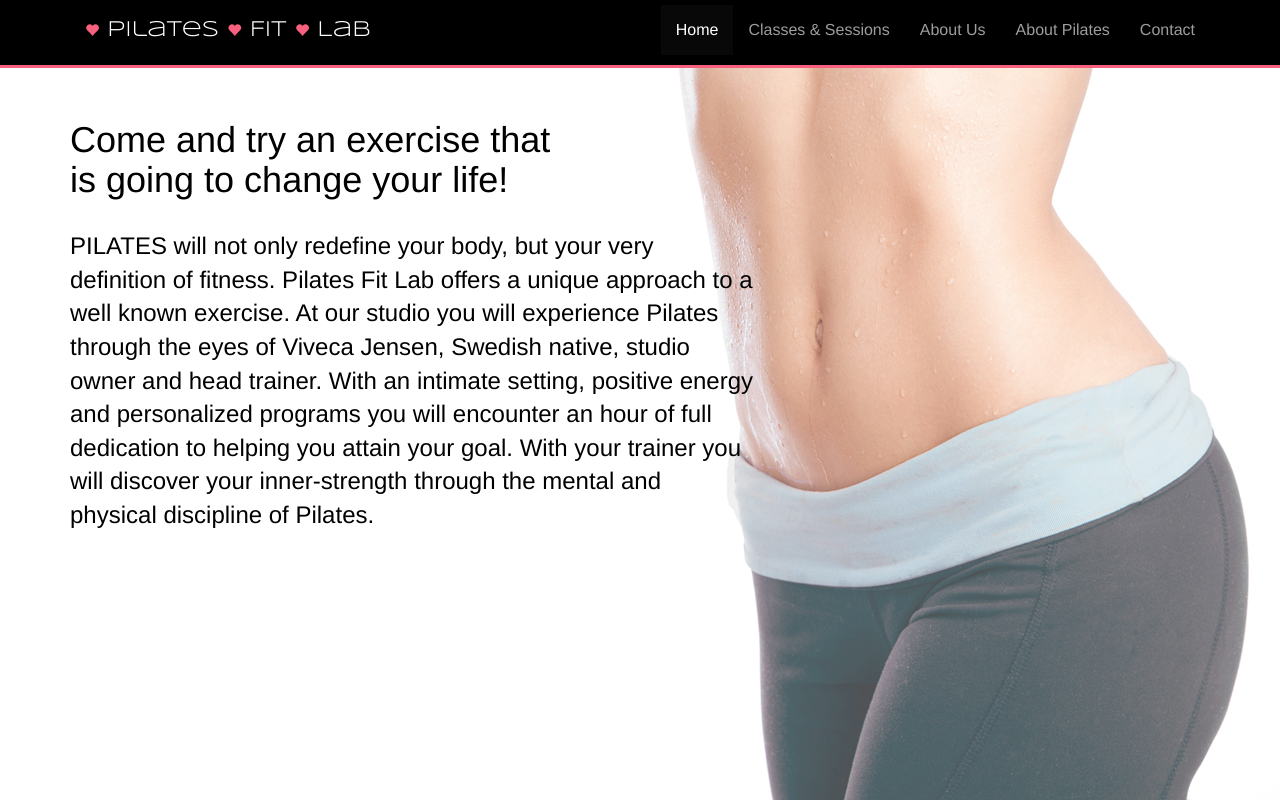
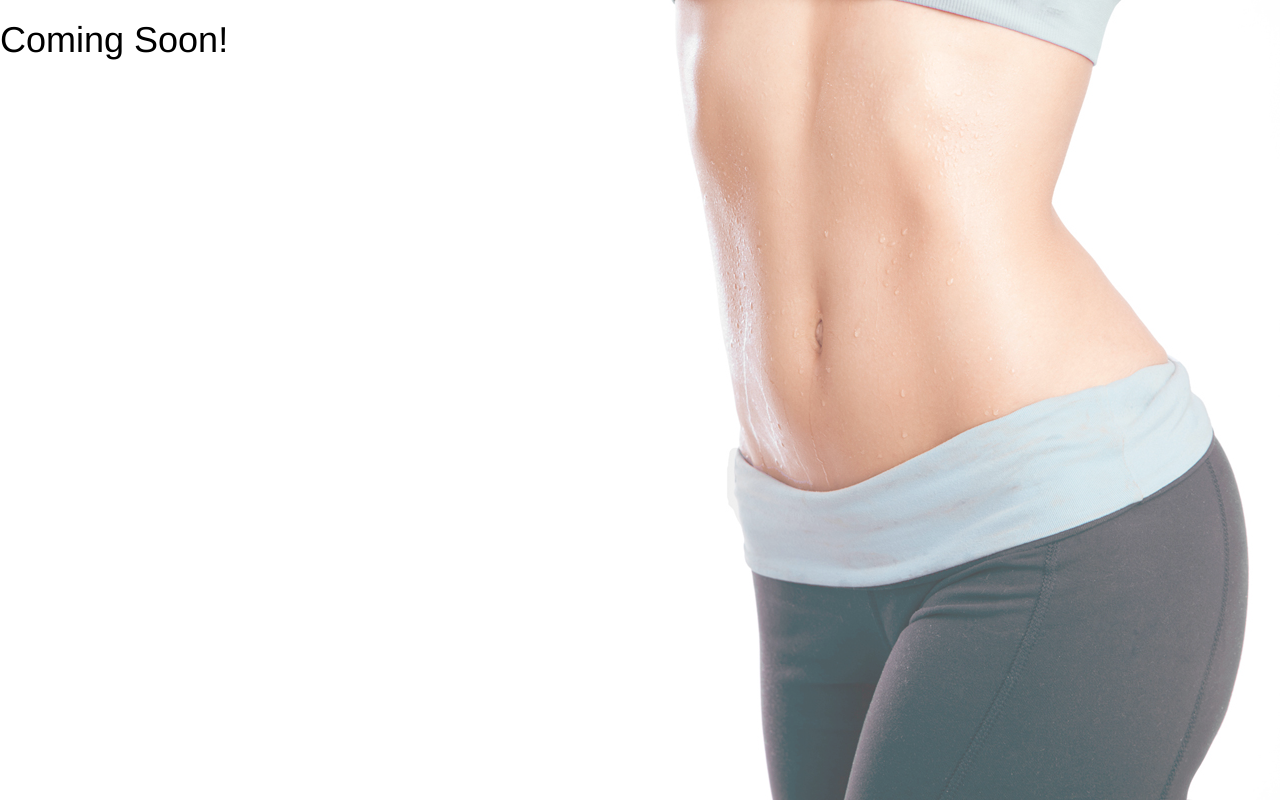
Before and after one commit to etude/vpilates.github.io, a plain HTML site: page index.html in a window 1280 px wide. Drawn offline with nearby package versions, Linux system fonts and the light colour scheme.

Commit message:
Update index.html

```diff
--- a/index.html
+++ b/index.html
@@ -5,15 +5,15 @@
     <meta http-equiv="X-UA-Compatible" content="IE=edge">
     <meta name="viewport" content="width=device-width, initial-scale=1">
     <!-- The above 3 meta tags *must* come first in the head; any other head content must come *after* these tags -->
-    <meta name="description" content="Pilates Fit Lab offers a unique approach to a well known exercise. Pilates will not only redefine
+    <meta name="description" content="VPilates a unique approach to a well known exercise. Pilates will not only redefine
         your body, but your very definition of fitness.">
-    <meta name="keywords" content="pilates, excercise, workout, fitness, weight loss, viveca jensen, piloxing, boxing">
+    <meta name="keywords" content="pilates, exercise, workout, fitness, weight loss, viveca jensen, piloxing, boxing">
     <meta property="og:image" content="img/logo-og-1200x630.jpg" />
     <meta property="og:image" content="http://vpilates.com/img/vpilates-og-480x360.jpg" />
 
     <link rel="icon" href="img/favicon.ico">
 
-    <title>Pilates Fit Lab</title>
+    <title>VPilates</title>
 
     <link href="css/bootstrap.min.css" rel="stylesheet">
     <link rel="stylesheet" type="text/css" href="css/master.css">
@@ -28,40 +28,7 @@
 
   <body id="body-home">
 
-    <nav id="primary-nav" class="navbar navbar-inverse navbar-fixed-top">
-      <div class="container">
-        <div class="navbar-header">
-          <button type="button" class="navbar-toggle collapsed" data-toggle="collapse" data-target="#navbar" aria-expanded="false" aria-controls="navbar">
-            <span class="sr-only">Toggle navigation</span>
-            <span class="icon-bar"></span>
-            <span class="icon-bar"></span>
-            <span class="icon-bar"></span>
-          </button>
-          <a class="navbar-brand" href="index.html"><span class="glyphicon glyphicon-heart" aria-hidden="true"></span> Pilates <span class="glyphicon glyphicon-heart" aria-hidden="true"></span> Fit <span class="glyphicon glyphicon-heart" aria-hidden="true"></span> Lab</a>
-        </div>
-        <div id="navbar" class="collapse navbar-collapse">
-          <ul class="nav navbar-nav">
-            <li class="active"><a href="index.html">Home</a></li>
-            <li><a href="classes/index.html">Classes & Sessions</a></li>
-            <li><a href="about-us/index.html">About Us</a></li>
-            <li><a href="about-pilates/index.html">About Pilates</a></li>
-            <li><a href="contact/index.html">Contact</a></li>
-          </ul>
-        </div><!--/.nav-collapse -->
-      </div>
-    </nav>
-
-    <div class="container">
-      <div class="body-contents">
-        <h1> Come and try an exercise that<br/>is going to change your life!</h1>
-        <p class="lead">PILATES will not only redefine your body, but your very definition of fitness. Pilates Fit Lab offers a unique
-        approach to a well known exercise. At our studio you will experience Pilates through the eyes of Viveca Jensen,
-        Swedish native, studio owner and head trainer. With an intimate setting, positive energy and personalized
-        programs you will encounter an hour of full dedication to helping you attain your goal. With your trainer you
-        will discover your inner-strength through the mental and physical discipline of Pilates.</p>
-      </div>
-    </div><!-- /.container -->
-
+  <h1>Coming Soon!</h1>
     <!-- Bootstrap core JavaScript
     ================================================== -->
     <script src="https://ajax.googleapis.com/ajax/libs/jquery/1.11.3/jquery.min.js"></script>
```
